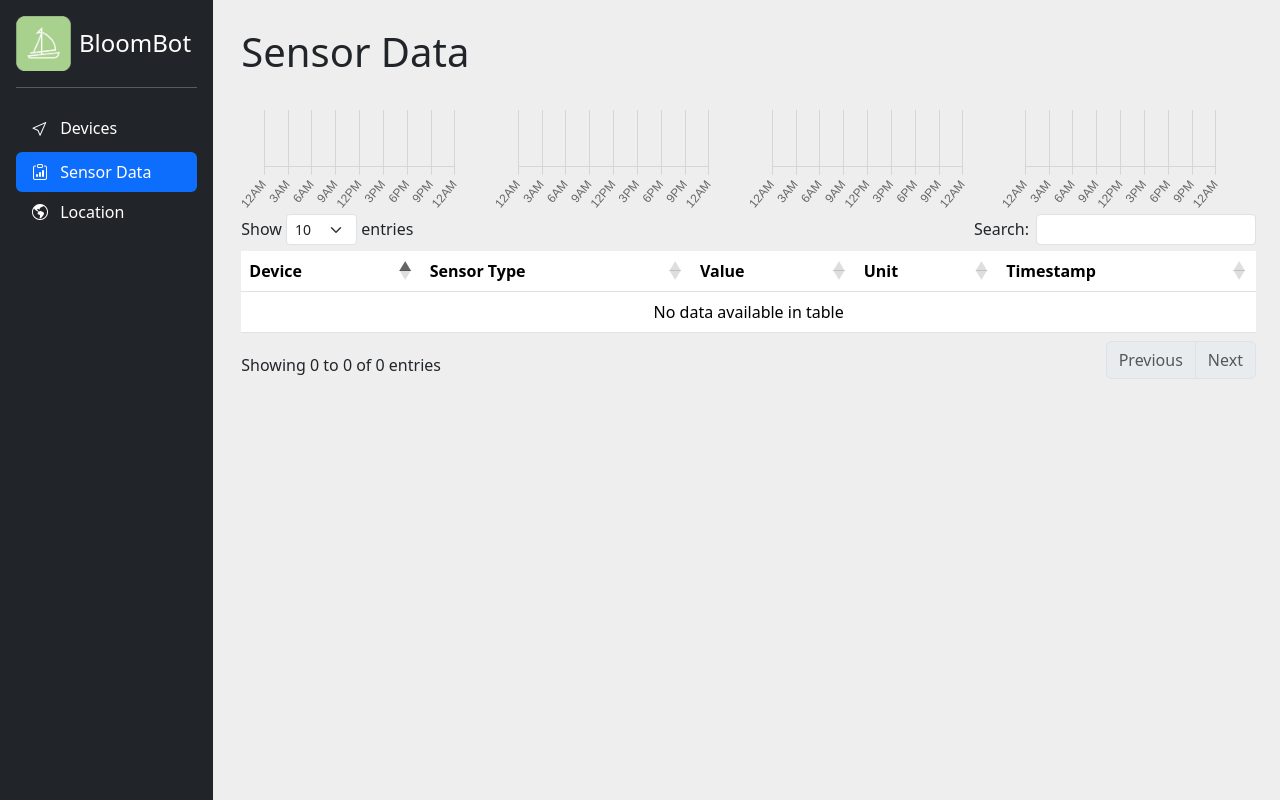
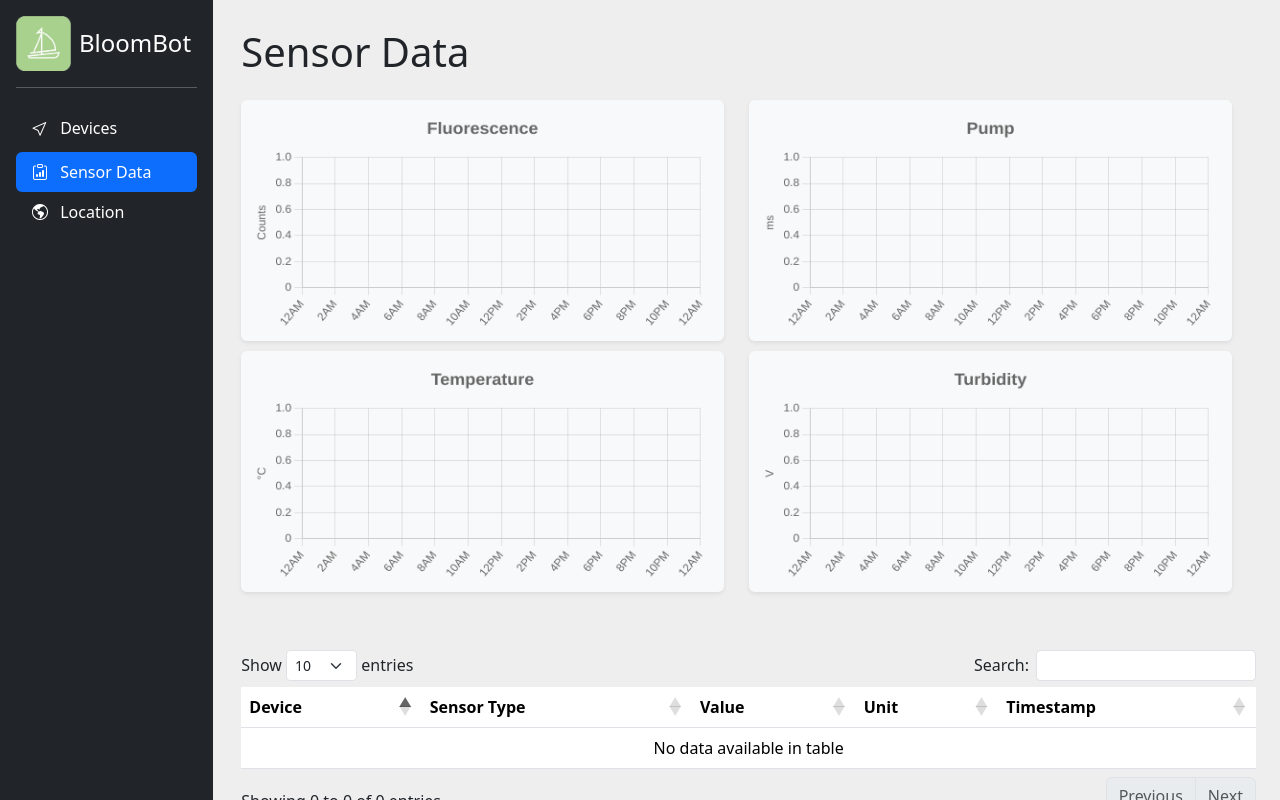
Before and after one commit to 4OI6-BloomBot/server, a Django app: page /samples/ in a window 1280 px wide. Run offline with Django 4.2, Linux system fonts and the light colour scheme; data comes from the database, SQL or seed files in the repository; data that the repository does not hold is empty; some libraries are stand-ins or nearby versions.

Commit message:
Rizz up the Sensor Data page

```diff
--- a/bloombot_server/sensor_data/templates/sensor_data/index.html
+++ b/bloombot_server/sensor_data/templates/sensor_data/index.html
@@ -12,9 +12,15 @@
 {% block content %}
 
     <style>
+
+      .chart {
+        padding: 10px;
+        margin-bottom:10px;
+      }
+
       .column {
         float: left;
-        width: 25%;
+        width: 50%;
       }
 
       /* Clear floats after the columns */
@@ -25,9 +31,9 @@
       }
     </style>
 
-    <div class="row" style="width: 100%;">
+    <div class="row mb-5" style="width: 100%; margin-bottom:10px;">
       {% for sensor in sensor_list %}
-      <div class="column"><canvas id="sensor_chart_{{ sensor.name }}"></canvas></div>
+      <div class="column"><canvas class="chart rounded bg-light shadow-sm" id="sensor_chart_{{ sensor.name }}"></canvas></div>
       {% endfor %}
     </div>
 
@@ -131,6 +137,21 @@
                                   minute: "MMM D m"
                               }
                           }
+                      },
+                      y: {
+                          title: {
+                              text:    "{{ sensor.unit }}",
+                              display: true,
+                            }
+                      }
+                  },
+                  plugins: {
+                      title: {
+                          display: true,
+                          text: '{{ sensor.name }}',
+                          font: {
+                            size: 18,
+                          }
                       }
                   }
               }
--- a/bloombot_server/static/js/MeasurementDataHandler.js
+++ b/bloombot_server/static/js/MeasurementDataHandler.js
@@ -120,9 +120,11 @@ class MeasurementDataHandler {
     // Create a new object for the device data
     this.device_datasets.push(
       {
-        device_id: device.id,
-        label:     device.name + " " + this.sensor_name+ " Sensor",
-        data:      []
+        device_id:    device.id,
+        label:        device.name + " " + this.sensor_name+ " Sensor",
+        data:         [],
+        borderColor: 'rgb(61, 137, 48)',
+        tension:      0.2,
       }
     );
 
```
